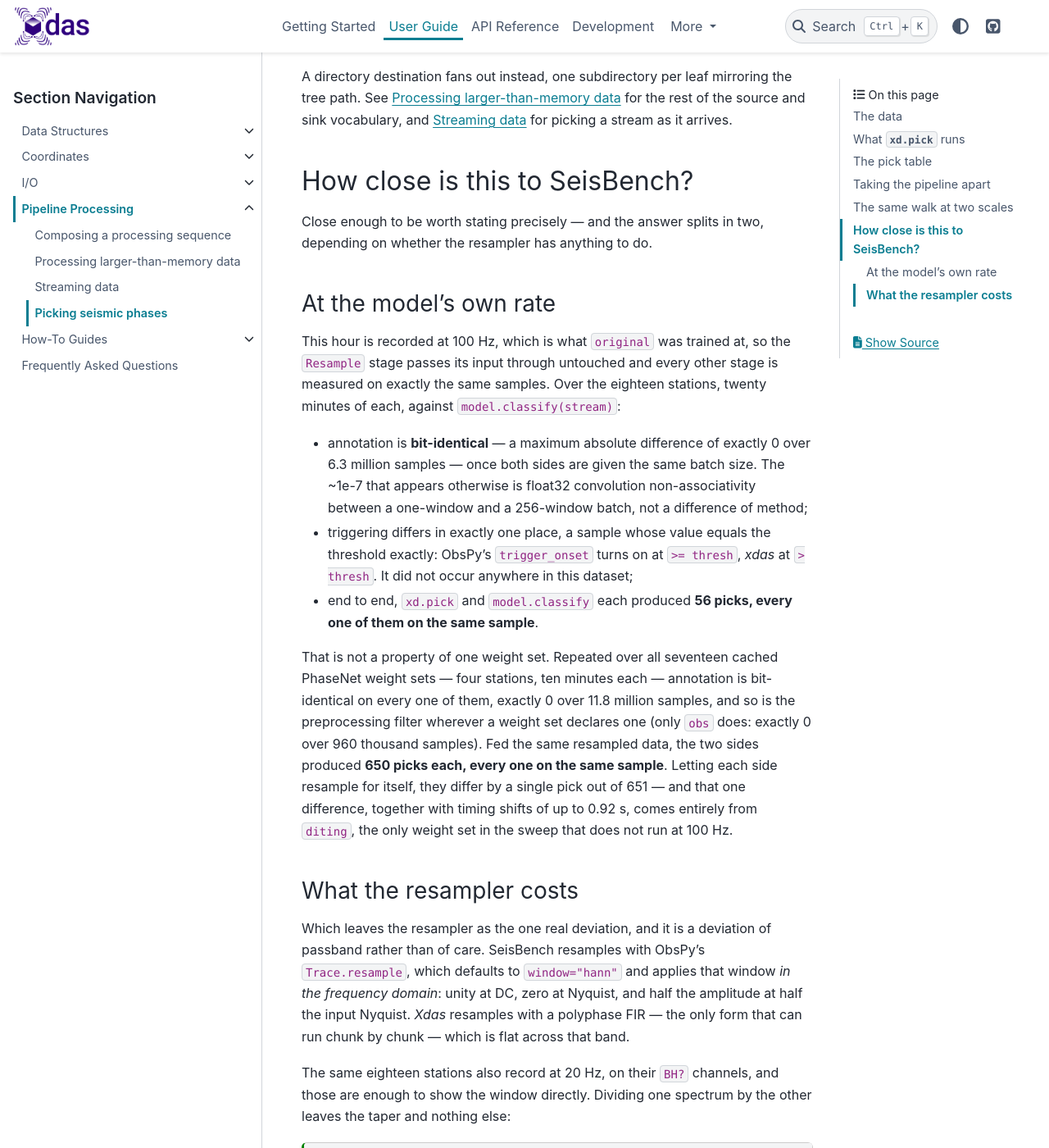
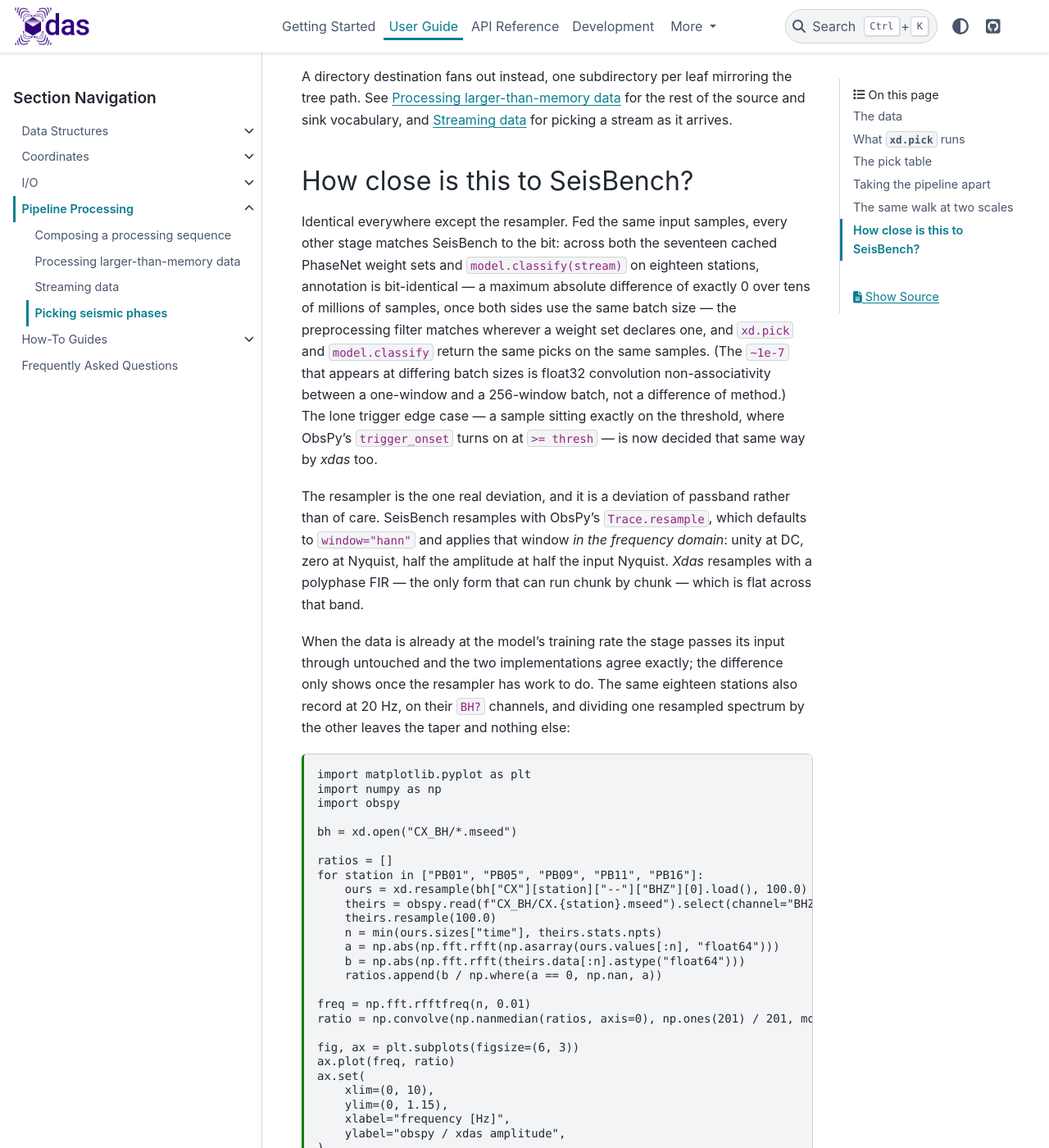
Before and after one commit to xdas-dev/xdas, a Sphinx documentation site: the page built from docs/user-guide/pipeline/picking.md, in a window 1280 px wide and 1400 px high, scrolled down 5623 px. Shown: the whole window at 82% size. Built offline with Sphinx 7.4.7 and the PyData theme 0.15.4, drawn with Linux system fonts in a browser that asks for light colours; some of the changed text lies outside the part shown.

Commit message:
docs(picking): condense the SeisBench comparison; match ObsPy trigger onset
The 'How close is this to SeisBench?' section is trimmed to its point: only
the resampler differs from SeisBench. Every other stage is bit-identical when
fed the same samples.

Both trigger implementations (xdas.trigger and the atoms.detect Trigger atom)
now turn on at '>= thresh' like ObsPy's trigger_onset, instead of '> thresh',
so a sample sitting exactly on the threshold is handled the same way on both
sides.

Also shorten the over-long 'Working with miniSEED and other ObsPy formats'
page title to 'Reading Seismological formats'.

````diff
--- a/docs/user-guide/pipeline/picking.md
+++ b/docs/user-guide/pipeline/picking.md
@@ -278,49 +278,31 @@ vocabulary, and [](streaming.md) for picking a stream as it arrives.
 
 ## How close is this to SeisBench?
 
-Close enough to be worth stating precisely — and the answer splits in two,
-depending on whether the resampler has anything to do.
+Identical everywhere except the resampler. Fed the same input samples, every
+other stage matches SeisBench to the bit: across both the seventeen cached
+PhaseNet weight sets and `model.classify(stream)` on eighteen stations,
+annotation is bit-identical — a maximum absolute difference of exactly 0 over
+tens of millions of samples, once both sides use the same batch size — the
+preprocessing filter matches wherever a weight set declares one, and `xd.pick`
+and `model.classify` return the same picks on the same samples. (The `~1e-7`
+that appears at differing batch sizes is float32 convolution non-associativity
+between a one-window and a 256-window batch, not a difference of method.) The
+lone trigger edge case — a sample sitting exactly on the threshold, where
+ObsPy's `trigger_onset` turns on at `>= thresh` — is now decided that same way
+by *xdas* too.
 
-### At the model's own rate
+The resampler is the one real deviation, and it is a deviation of passband
+rather than of care. SeisBench resamples with ObsPy's `Trace.resample`, which
+defaults to `window="hann"` and applies that window *in the frequency domain*:
+unity at DC, zero at Nyquist, half the amplitude at half the input Nyquist.
+*Xdas* resamples with a polyphase FIR — the only form that can run chunk by
+chunk — which is flat across that band.
 
-This hour is recorded at 100 Hz, which is what `original` was trained at, so
-the `Resample` stage passes its input through untouched and every other stage
-is measured on exactly the same samples. Over the eighteen stations, twenty
-minutes of each, against `model.classify(stream)`:
-
-- annotation is **bit-identical** — a maximum absolute difference of exactly 0
-  over 6.3 million samples — once both sides are given the same batch size. The
-  ~1e-7 that appears otherwise is float32 convolution non-associativity between
-  a one-window and a 256-window batch, not a difference of method;
-- triggering differs in exactly one place, a sample whose value equals the
-  threshold exactly: ObsPy's `trigger_onset` turns on at `>= thresh`, *xdas* at
-  `> thresh`. It did not occur anywhere in this dataset;
-- end to end, `xd.pick` and `model.classify` each produced **56 picks, every
-  one of them on the same sample**.
-
-That is not a property of one weight set. Repeated over all seventeen cached
-PhaseNet weight sets — four stations, ten minutes each — annotation is
-bit-identical on every one of them, exactly 0 over 11.8 million samples, and so
-is the preprocessing filter wherever a weight set declares one (only `obs`
-does: exactly 0 over 960 thousand samples). Fed the same resampled data, the
-two sides produced **650 picks each, every one on the same sample**. Letting
-each side resample for itself, they differ by a single pick out of 651 — and
-that one difference, together with timing shifts of up to 0.92 s, comes
-entirely from `diting`, the only weight set in the sweep that does not run at
-100 Hz.
-
-### What the resampler costs
-
-Which leaves the resampler as the one real deviation, and it is a deviation of
-passband rather than of care. SeisBench resamples with ObsPy's
-`Trace.resample`, which defaults to `window="hann"` and applies that window *in
-the frequency domain*: unity at DC, zero at Nyquist, and half the amplitude at
-half the input Nyquist. *Xdas* resamples with a polyphase FIR — the only form
-that can run chunk by chunk — which is flat across that band.
-
-The same eighteen stations also record at 20 Hz, on their `BH?` channels, and
-those are enough to show the window directly. Dividing one spectrum by the
-other leaves the taper and nothing else:
+When the data is already at the model's training rate the stage passes its
+input through untouched and the two implementations agree exactly; the
+difference only shows once the resampler has work to do. The same eighteen
+stations also record at 20 Hz, on their `BH?` channels, and dividing one
+resampled spectrum by the other leaves the taper and nothing else:
 
 ```{code-cell}
 import matplotlib.pyplot as plt
@@ -353,20 +335,14 @@ ax.set(
 fig.tight_layout()
 ```
 
-Unity at the left, a half at 5 Hz — half of the 10 Hz input Nyquist — and
-nothing left by 10 Hz. On 20 Hz records that taper sits squarely on the band
-where P and S energy lives, and the consequence is easy to understate if you
-only look at the waveforms. Over the eighteen stations, twenty minutes each:
-
-- the resampled **waveforms** barely differ: a median relative RMS of 1.3 %
-  (0.1 % to 6.0 % across the stations);
-- the **characteristic function** the model computes from them differs
-  enormously: a median maximum difference of 0.49, on a scale that runs from
-  0 to 1;
-- and so the **picks** differ: 44 from *xdas* against 21 from SeisBench, with
-  only 15 in common;
-- fed the *same* resampled data, both sides produce 21 picks, every one of them
-  on the same sample.
+Unity at the left, a half at 5 Hz — half of the 10 Hz input Nyquist — nothing
+by 10 Hz. On 20 Hz records that taper sits squarely where P and S energy lives.
+Over the eighteen stations, twenty minutes each, the resampled **waveforms**
+barely differ (a median relative RMS of 1.3 %), but the **characteristic
+function** the model computes from them differs enormously (a median maximum
+difference of 0.49, on a 0-to-1 scale), and so do the **picks**: 44 from *xdas*
+against 21 from SeisBench, only 15 in common. Fed the *same* resampled data,
+both sides produce the same 21 picks.
 
 A one-percent difference in the waveform becomes a doubling of the detections,
 because the percent that goes missing is the part the network was looking at.
````
Also changed, not shown: docs/user-guide/io/obspy.md (+1 -1 lines), 2 other files.
